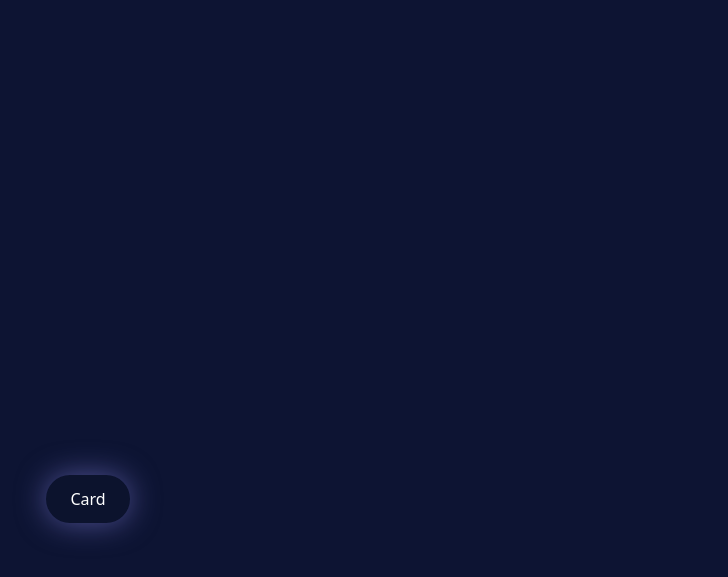
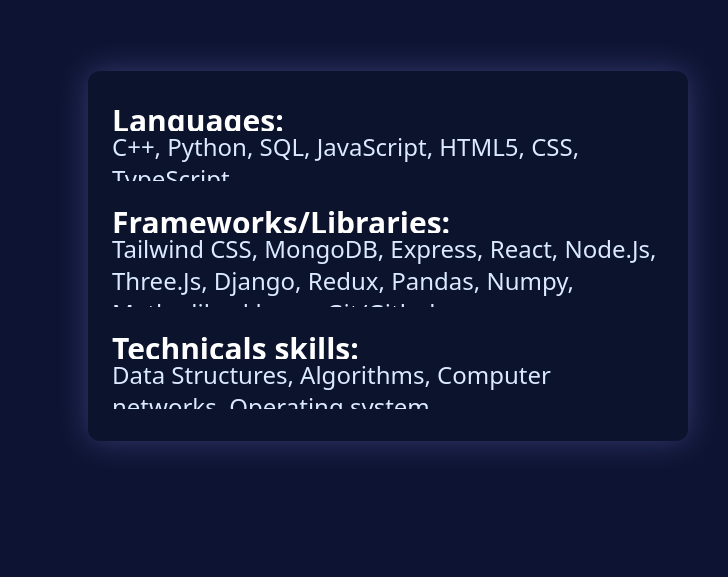
Before and after one commit to Dushyant25609/portfolio, a React (Vite) app: page / in a window 1280 px wide. Shown: the part 984-1561 px from the top of the page, without its empty margins (552-1280 px from the left). Built offline with nearby package versions, Linux system fonts and the light colour scheme.

Commit message:
skill pages pages update grid and new design layout implemented

```diff
--- a/src/components/Pages/Skills.tsx
+++ b/src/components/Pages/Skills.tsx
@@ -16,7 +16,11 @@
         <div
 
         className="px-10 flex flex-col h-screen w-full self-center justify-center overflow-x-hidden ">
-            <div className="h-2/3 flex flex-col relative">
+            <div className="hidden  md:grid grid-cols-2 items-center">
+                <SkillCloud />
+                <SkillCard />
+            </div>
+            <div className="h-2/3 flex flex-col relative md:hidden">
             {(
                 <motion.div
                 className="h-full flex flex-col justify-center">
@@ -41,7 +45,7 @@
                     className="bg-web-blur relative z-20 text-sm lg:text-base  drop-shadow-hover px-6 py-3 self-center text-white rounded-full "
                     onClick={handleShowCard}
                 >
-                    {showCard ? "Cloud" : "Card"}
+                    {showCard ? "Hide" : "Details"}
                 </motion.button>
             </div>
         </div>
--- a/src/components/raw/SkillCard.tsx
+++ b/src/components/raw/SkillCard.tsx
@@ -3,10 +3,10 @@
 type SkillCardProps = {};
 
 const SkillCard: FC<SkillCardProps> = () => {
-    const para = "text-blue-100 text-xs md:text-sm lg:text-base xl:text-2xl overflow-x-hidden";
-    const heading = "text-sm font-semibold md:text-lg lg:text-xl xl:text-3xl overflow-x-hidden";
+    const para = "text-blue-100 text-xs md:text-sm lg:text-base xl:text-2xl overflow-hidden";
+    const heading = "text-sm font-semibold md:text-lg lg:text-xl xl:text-3xl overflow-hidden";
     return (
-        <div className="bg-web-blur px-6 py-8 text-white drop-shadow-purple rounded-xl overflow-x-hidden" >
+        <div className="bg-web-blur h-5/6 px-6 py-8 flex flex-col justify-around text-white drop-shadow-purple rounded-xl " >
             <h1 className={heading} >Languages:</h1>
             <p className={para} >C++, Python, SQL, JavaScript, HTML5, CSS, TypeScript</p>
             <br />
--- a/src/components/raw/SkillCloud.tsx
+++ b/src/components/raw/SkillCloud.tsx
@@ -25,7 +25,7 @@
 
 export default function IconCloudDemo() {
   return (
-    <div className="relative flex h-full md:w-3/5 lg:w-1/4 xl: self-center items-center overflow-hidden">
+    <div className="relative flex h-full  self-center  items-center overflow-hidden">
       <IconCloud iconSlugs={slugs} />
     </div>
   );
```
